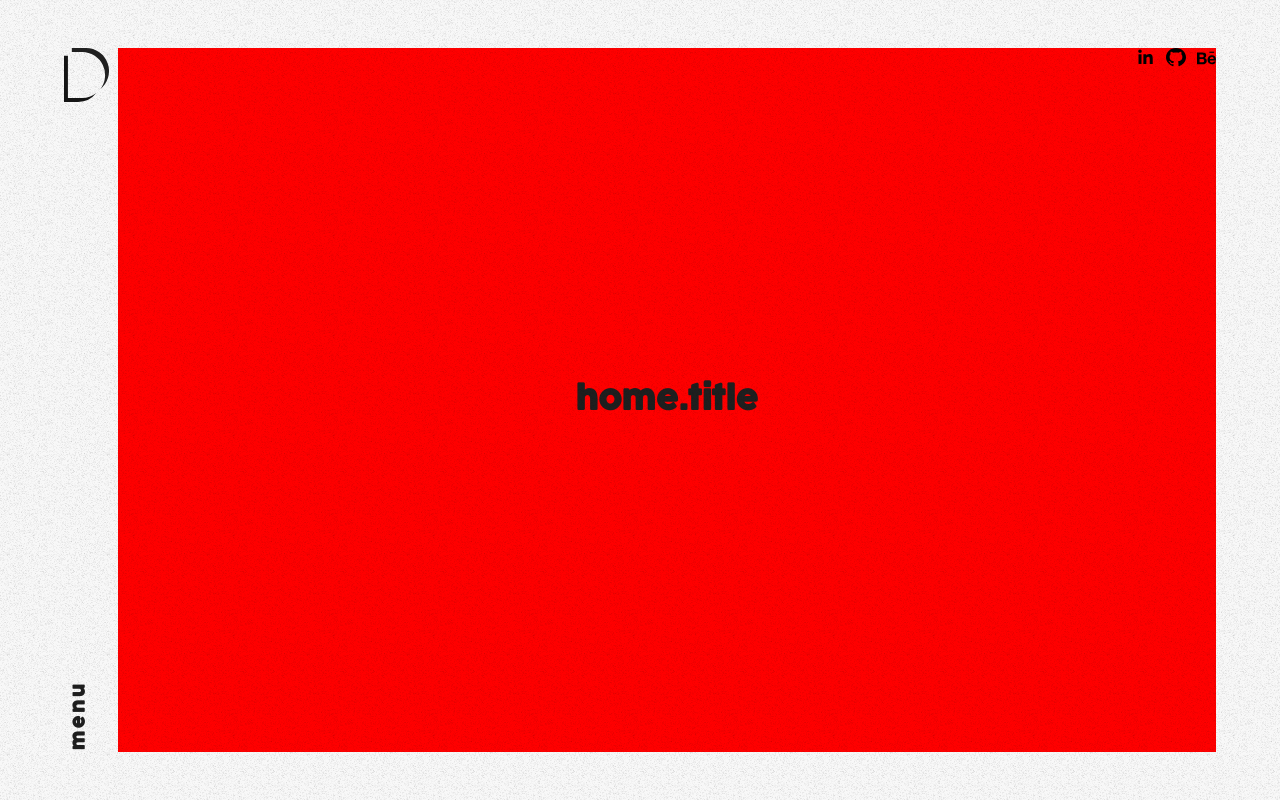
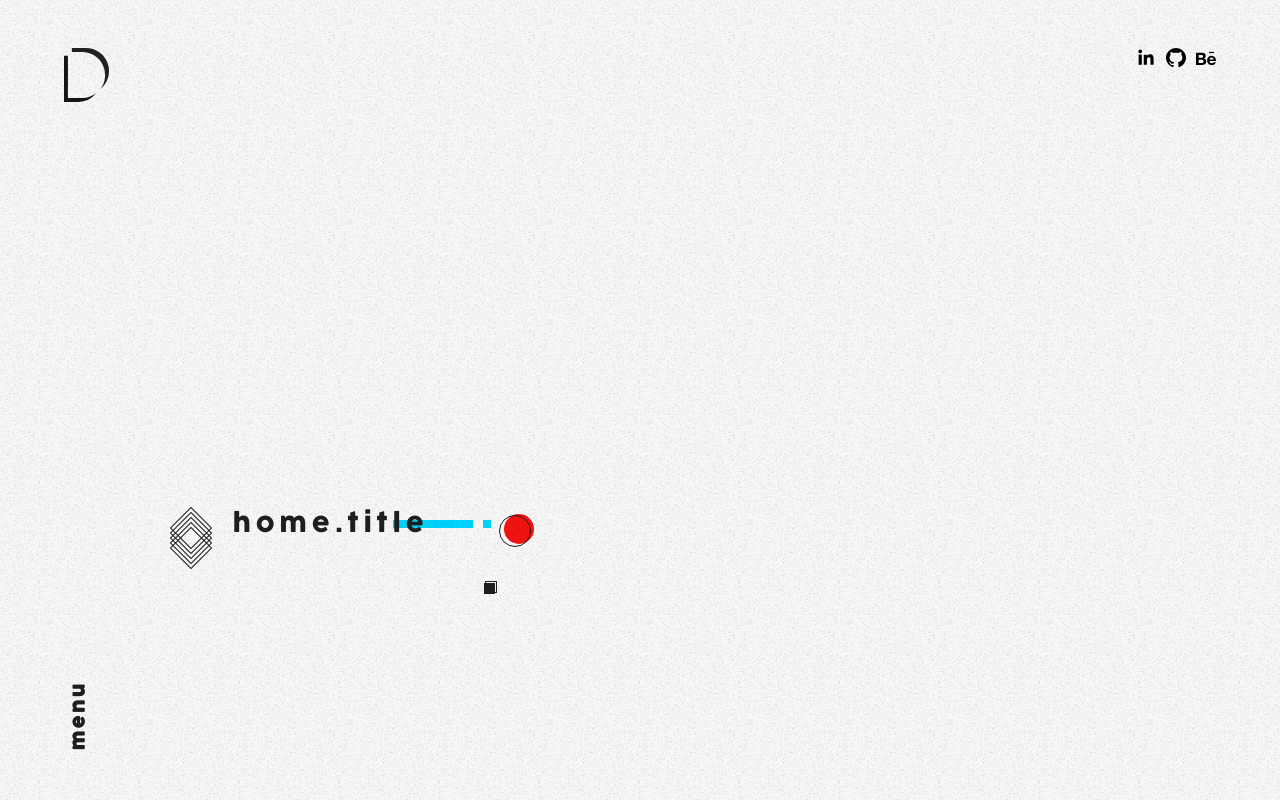
Before and after one commit to dxxglas/dxxglas.xyz, a React (Create React App) app: page / in a window 1280 px wide. Built offline with nearby package versions, Linux system fonts and the light colour scheme; what i18next-xhr-backend would draw is missing.

Commit message:
f-home: adding elements from home

```diff
--- a/src/app/App.scss
+++ b/src/app/App.scss
@@ -33,7 +33,6 @@ body {
     .content {
       width: 100%;
       height: 100%;
-      background-color: red;
     }
   }
 }
--- a/src/app/components/Menu/Menu.scss
+++ b/src/app/components/Menu/Menu.scss
@@ -5,6 +5,8 @@
   visibility: visible;
   overflow: hidden;
   opacity: 0;
+
+  z-index: 100;
 
   display: flex;
   align-items: center;
--- a/src/app/components/SocialIcon/SocialIcon.scss
+++ b/src/app/components/SocialIcon/SocialIcon.scss
@@ -7,7 +7,7 @@
   align-items: center;
 
   img {
-    height: 1.2em;
+    height: 1.25em;
     &:hover {
       animation: glitch 0.2s both;
     }
--- a/src/app/pages/Home/Home.scss
+++ b/src/app/pages/Home/Home.scss
@@ -22,4 +22,126 @@
     justify-content: space-between;
     align-items: center;
   }
+
+  .titleBox {
+    width: 400px;
+
+    position: absolute;
+    bottom: 12em;
+    left: 2em;
+
+    display: flex;
+    justify-content: space-evenly;
+
+    .rectangleBox {
+      display: flex;
+      flex-direction: column;
+      justify-content: center;
+      align-items: center;
+
+      position: relative;
+
+      margin: 1.6em;
+
+      .rectangle {
+        width: 30px;
+        height: 30px;
+
+        border: 1px solid $color-black;
+        box-sizing: border-box;
+        transform: rotate(-135deg);
+
+        position: absolute;
+      }
+    }
+
+    h1 {
+      width: 300px;
+      font-size: 1.6em;
+      font-weight: normal;
+      letter-spacing: 5px;
+      word-wrap: break-word;
+    }
+
+    .blueElements {
+      position: absolute;
+      top: 27px;
+      right: 54px;
+      z-index: -1;
+
+      display: flex;
+      align-items: center;
+      justify-content: space-between;
+
+      .rectangleBlue {
+        width: 80px;
+        height: 8px;
+        background-color: $color-blue;
+        margin: 5px;
+      }
+
+      .squareBlue {
+        width: 8px;
+        height: 8px;
+        background-color: $color-blue;
+        margin: 5px;
+      }
+    }
+
+    .redElements {
+      display: flex;
+      justify-content: center;
+      align-items: center;
+
+      margin-left: -45px;
+      margin-top: 10px;
+
+      .circleRed {
+        width: 30px;
+        height: 30px;
+        border-radius: 50%;
+
+        background-color: $color-red;
+      }
+
+      .circleOutline {
+        width: 30px;
+        height: 30px;
+        border-radius: 50%;
+
+        position: absolute;
+        margin-top: 4px;
+        margin-right: 7px;
+
+        border: 1px solid $color-black;
+      }
+    }
+
+    .blackElements {
+      display: flex;
+      justify-content: center;
+      align-items: center;
+
+      position: absolute;
+      right: 55px;
+      top: 95px;
+
+      .squareBlack {
+        width: 11px;
+        height: 11px;
+        background-color: $color-black;
+      }
+
+      .squareOutline {
+        width: 10px;
+        height: 10px;
+
+        position: absolute;
+        margin-top: -3px;
+        margin-right: -3px;
+
+        border: 1px solid $color-black;
+      }
+    }
+  }
 }
--- a/src/app/pages/Home/Home.tsx
+++ b/src/app/pages/Home/Home.tsx
@@ -32,7 +32,24 @@ export const Home = (): JSX.Element => {
         />
       </div>
       <div className="titleBox">
+        <div className="rectangleBox">
+          {[...Array(5)].map((e, i) => (
+            <div className="rectangle" key={i} style={{ top: 5 * i }}></div>
+          ))}
+        </div>
         <h1>{t("home.title")}</h1>
+        <div className="blueElements">
+          <div className="rectangleBlue"></div>
+          <div className="squareBlue"></div>
+        </div>
+        <div className="redElements">
+          <div className="circleRed"></div>
+          <div className="circleOutline"></div>
+        </div>
+        <div className="blackElements">
+          <div className="squareBlack"></div>
+          <div className="squareOutline"></div>
+        </div>
       </div>
     </div>
   );
```
